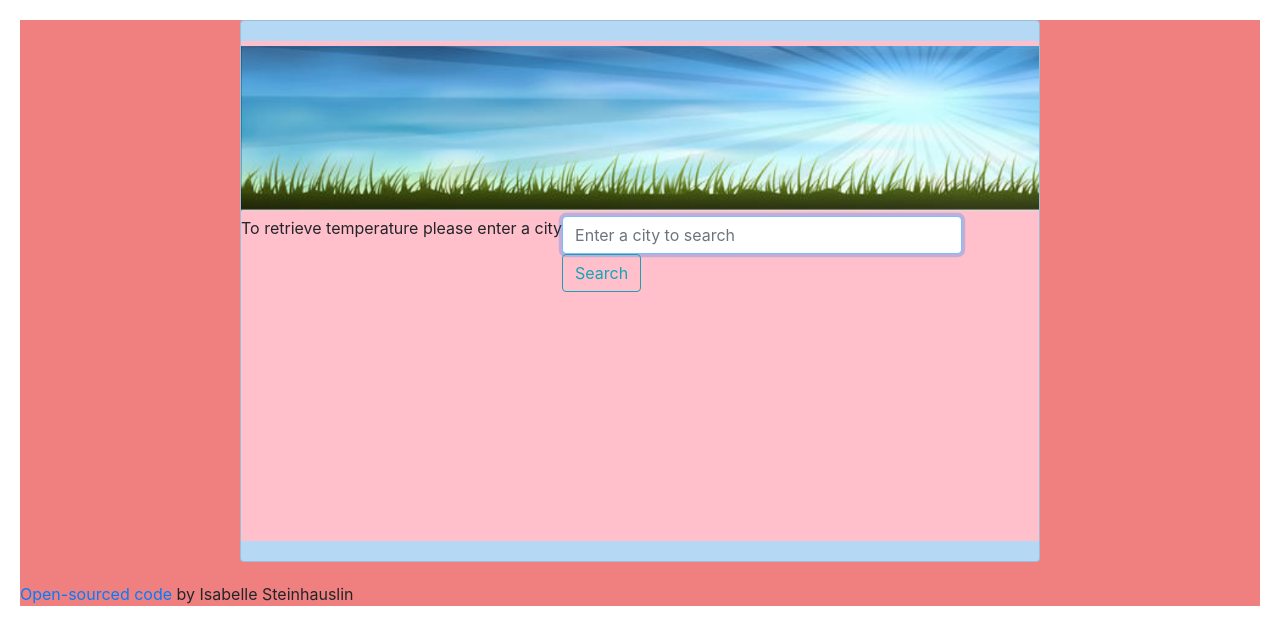
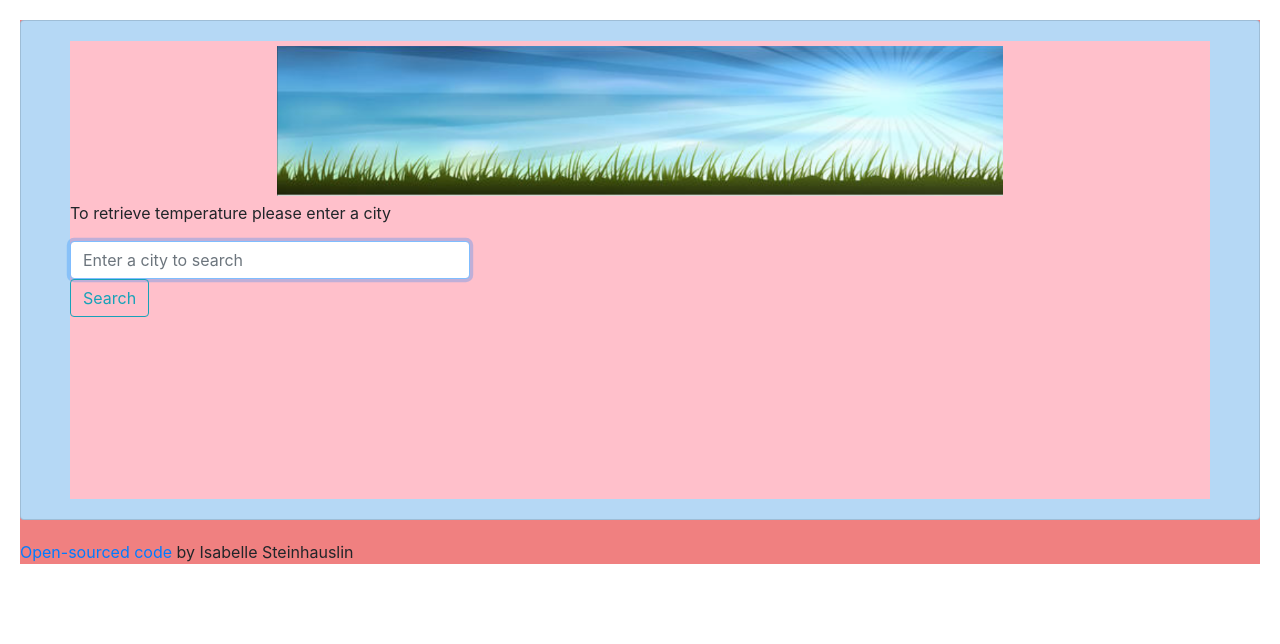
Before and after one commit to Isa-Stein/my-React-weather-app, a React (Create React App) app: page / in a window 1280 px wide. Shown: the top 644 px of the page. Built offline with nearby package versions, Linux system fonts and the light colour scheme.

Commit message:
resizing application

```diff
--- a/src/App.css
+++ b/src/App.css
@@ -6,11 +6,7 @@
 .card {
   background-color: rgb(181, 216, 245);
   margin: 20px auto;
-  max-width: 800px;
-}
-.container {
-  background-color: pink;
-  margin: 20px auto;
+  /*  max-width: 800px; */
   height: 500px;
 }
 
--- a/src/App.js
+++ b/src/App.js
@@ -7,11 +7,7 @@ function App() {
   return (
     <div className="app">
       <div className="card">
-        <div className="container">
-          <div>
-            <Weatherapp />
-          </div>
-        </div>
+        <Weatherapp />
       </div>
       <Developertag />
     </div>
--- a/src/Background.css
+++ b/src/Background.css
@@ -2,5 +2,5 @@ img {
   display: block;
   margin: 5px auto;
   max-width: 100%;
-  max-height: 200px;
+  max-height: 150px;
 }
--- a/src/Weatherapp.css
+++ b/src/Weatherapp.css
@@ -2,5 +2,12 @@
   border-color: rgb(66, 163, 184);
 }
 form {
+  display: block;
   width: 400px;
 }
+
+.container {
+  background-color: pink;
+  margin: 20px auto;
+  height: 500px;
+}
--- a/src/Weatherapp.js
+++ b/src/Weatherapp.js
@@ -42,7 +42,7 @@ export default function Weather(props) {
 
   if (loaded) {
     return (
-      <div>
+      <div className="container">
         <div className="row">
           <Background />
         </div>
@@ -62,11 +62,14 @@ export default function Weather(props) {
     );
   } else {
     return (
-      <div className="row">
-        <Background />
-        <br />
-        <p> To retrieve temperature please enter a city </p>
-        {form}
+      <div className="container">
+        <div className="row">
+          <Background />
+        </div>
+        <div className="row">
+          <p> To retrieve temperature please enter a city </p>
+        </div>
+        <div className="row">{form}</div>
       </div>
     );
   }
```
Also changed, not shown: 1 other file (tests, documents, lock files or other folders).
